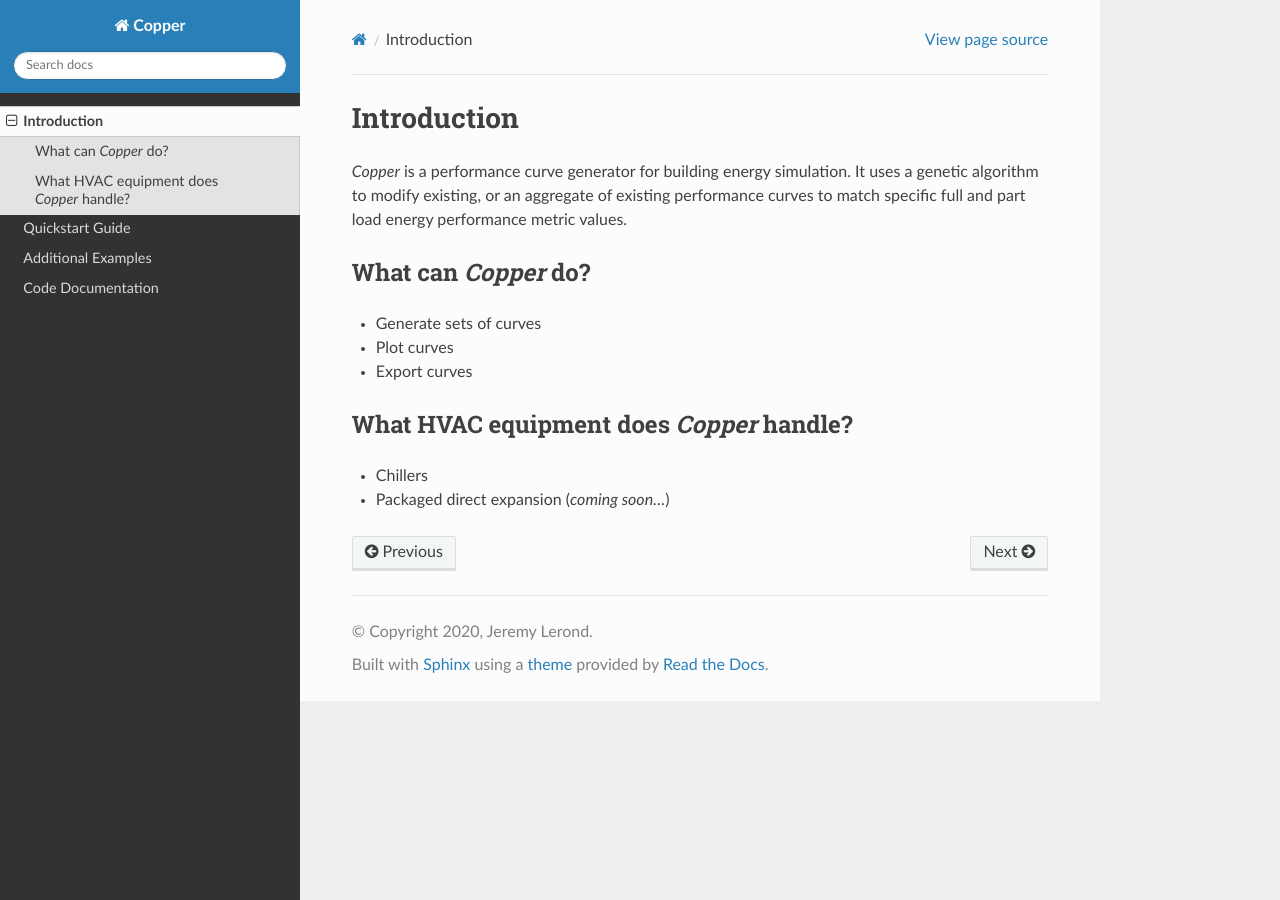
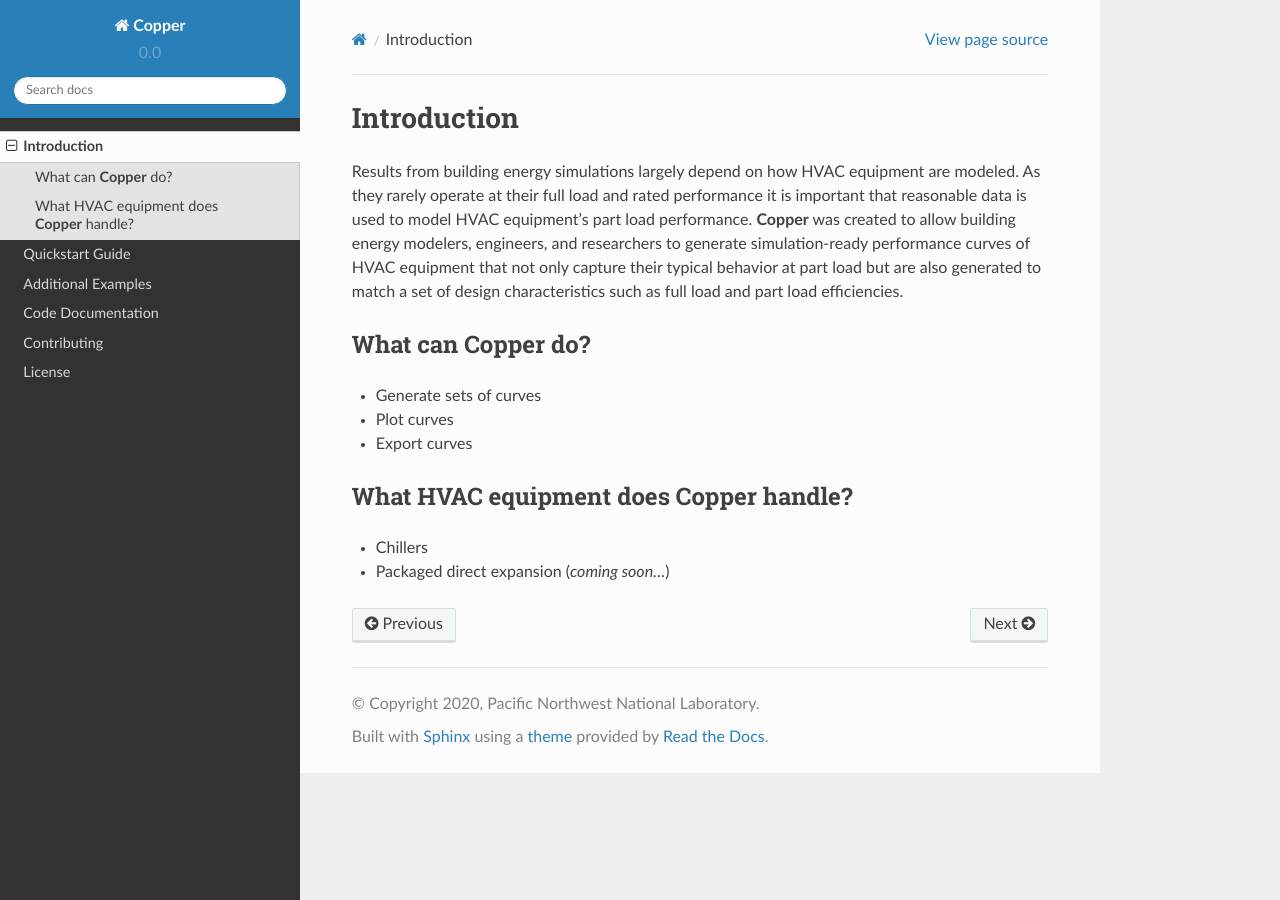
Before and after one commit to pnnl/copper, a Sphinx documentation site: the page built from docs/source/Introduction.rst, in a window 1280 px wide. Built offline with Sphinx 7.4.7 and the Read the Docs theme 2.0.0, drawn with Linux system fonts in a browser that asks for light colours; pages that are not in the unit, such as notebooks, are missing from menus.

```diff
--- /dev/null
+++ b/docs/source/Acknowledgment.rst
@@ -0,0 +1,3 @@
+Acknowledgement
+================
+**Copper** was developed at the Pacific Northwest National Laboratory, and was partially funded under a contract with the U.S. Department of Energy (DOE). It is actively deing developed as an open-source project.
--- a/docs/source/Additional Examples.rst
+++ b/docs/source/Additional Examples.rst
@@ -4,7 +4,7 @@ Additional Examples
 LCT-based Chiller Performance Curves
 -------------------------------------
 
-Most building energy modeling software use an entering condenser temperature (ECT) model. Some software such as `EnergyPlus`_ have capabilities to simulate chillers using a model using a leaving condenser temperature (LCT) model. `Copper` can be used to generate performance curves for such a model. The following example generate a set of performance curves for the LCT model for a 100 ton water cooled scroll chiller.
+Most building energy modeling software use an entering condenser temperature (ECT) model. Some software such as `EnergyPlus`_ have capabilities to simulate chillers using a model using a leaving condenser temperature (LCT) model. **Copper** can be used to generate performance curves for such a model. The following example generate a set of performance curves for the LCT model for a 100 ton water cooled scroll chiller.
 
 .. sourcecode:: python
 
@@ -32,7 +32,7 @@ Most building energy modeling software use an entering condenser temperature (EC
 Targeting Two Different Rating Standards
 -----------------------------------------
 
-The rating conditions in AHRI Standard 550/590 and 551/591 are different. `Copper` support the IPLV and performance curve generation for both standards. It is possible to also generate curves for two sets of targeted efficiencies, one for AHRI 550/590, and the other one for 551/591. The following example demonstrate that.
+The rating conditions in AHRI Standard 550/590 and 551/591 are different. **Copper** support the IPLV and performance curve generation for both standards. It is possible to also generate curves for two sets of targeted efficiencies, one for AHRI 550/590, and the other one for 551/591. The following example demonstrate that.
 
 .. sourcecode:: python
 
--- a/docs/source/Introduction.rst
+++ b/docs/source/Introduction.rst
@@ -1,14 +1,14 @@
 Introduction
 =============
-`Copper` is a performance curve generator for building energy simulation. It uses a genetic algorithm to modify existing, or an aggregate of existing performance curves to match specific full and part load energy performance metric values.
+Results from building energy simulations largely depend on how HVAC equipment are modeled. As they rarely operate at their full load and rated performance it is important that reasonable data is used to model HVAC equipment's part load performance. **Copper** was created to allow building energy modelers, engineers, and researchers to generate simulation-ready performance curves of HVAC equipment that not only capture their typical behavior at part load but are also generated to match a set of design characteristics such as full load and part load efficiencies.
 
-What can `Copper` do?
-----------------------
+What can **Copper** do?
+------------------------
 * Generate sets of curves
 * Plot curves
 * Export curves
 
-What HVAC equipment does `Copper` handle?
------------------------------------------
+What HVAC equipment does **Copper** handle?
+--------------------------------------------
 * Chillers
 * Packaged direct expansion (*coming soon...*)
--- a/docs/source/conf.py
+++ b/docs/source/conf.py
@@ -19,11 +19,11 @@ sys.path.insert(0, os.path.abspath('../../'))
 # -- Project information -----------------------------------------------------
 
 project = 'Copper'
-copyright = '2020, Jeremy Lerond'
+copyright = '2020, Pacific Northwest National Laboratory'
 author = 'Jeremy Lerond'
 
 # The short X.Y version
-version = ''
+version = '0.0'
 # The full version, including alpha/beta/rc tags
 release = '0.0.1'
 
```
Also changed, not shown: README.md (+13 -16 lines), docs/source/Contributing.rst (added, +19 -0 lines), docs/source/License.rst (added, +28 -0 lines), docs/source/Quickstart Guide.rst (+8 -8 lines), docs/source/index.rst (+10 -1 lines).
